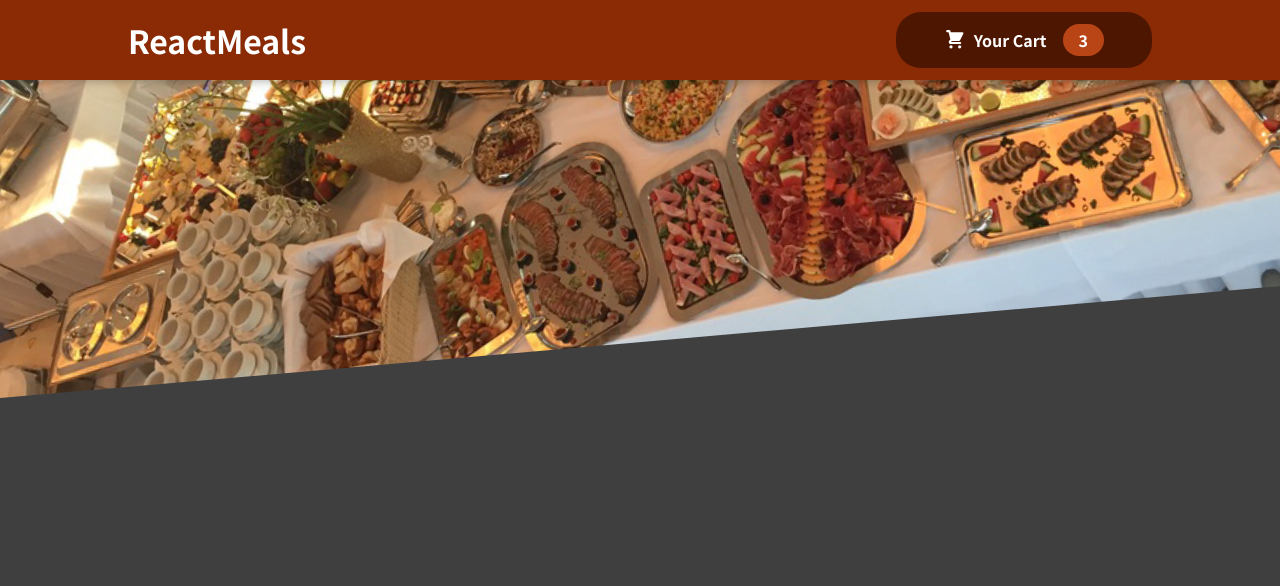
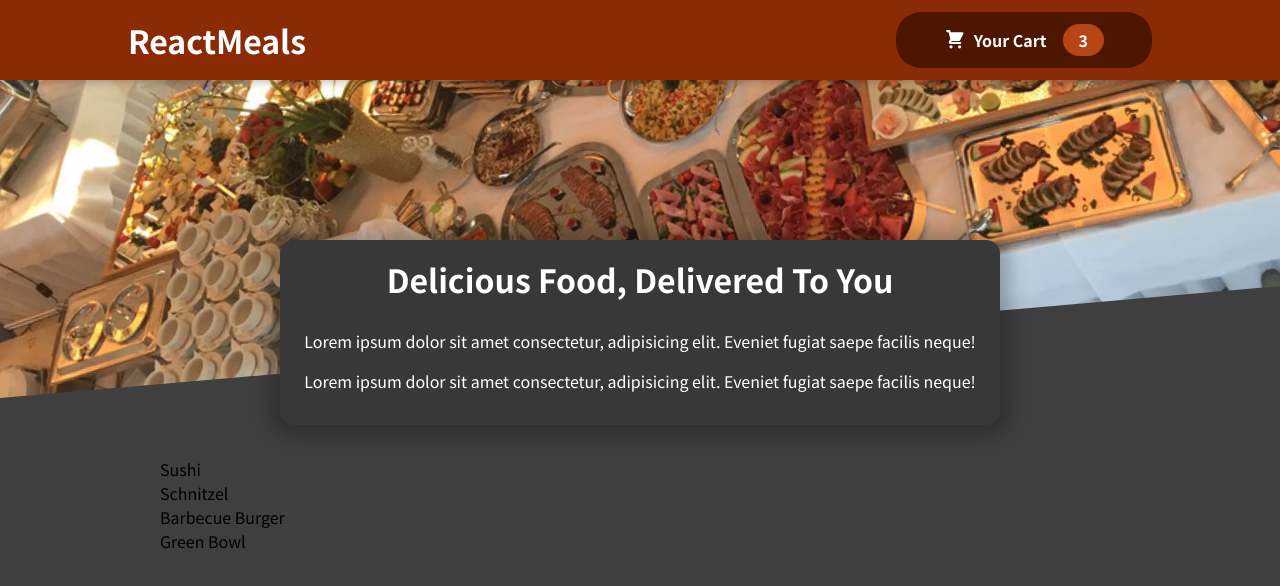
Before and after one commit to srafsan/React_meals, a React (Create React App) app: page / in a window 1280 px wide. Shown: the top 586 px of the page. Built offline with nearby package versions, Linux system fonts and the light colour scheme.

Commit message:
Add Meals Component

```diff
--- a/src/App.js
+++ b/src/App.js
@@ -1,10 +1,14 @@
 import { Fragment } from "react";
 import Header from "./components/Header/Header";
+import Meals from "./components/Meals/Meals";
 
 function App() {
     return (
         <Fragment>
             <Header />
+            <main>
+                <Meals />
+            </main>
         </Fragment>
     );
 }
--- /dev/null
+++ b/src/components/Meals/AvailableMeals.js
@@ -0,0 +1,39 @@
+import classes from "./AvailableMeals.module.css";
+
+const DUMMY_MEALS = [
+    {
+        id: "m1",
+        name: "Sushi",
+        description: "Finest fish and veggies",
+        price: 22.99,
+    },
+    {
+        id: "m2",
+        name: "Schnitzel",
+        description: "A german specialty!",
+        price: 16.5,
+    },
+    {
+        id: "m3",
+        name: "Barbecue Burger",
+        description: "American, raw, meaty",
+        price: 12.99,
+    },
+    {
+        id: "m4",
+        name: "Green Bowl",
+        description: "Healthy...and green...",
+        price: 18.99,
+    },
+];
+
+const AvailableMeals = () => {
+    const mealsList = DUMMY_MEALS.map((meal) => <li>{meal.name}</li>);
+    return (
+        <section className={classes.meals}>
+            <ul>{mealsList}</ul>
+        </section>
+    );
+};
+
+export default AvailableMeals;
--- /dev/null
+++ b/src/components/Meals/AvailableMeals.module.css
@@ -0,0 +1,24 @@
+.meals {
+    max-width: 60rem;
+    width: 90%;
+    margin: 2rem auto;
+    animation: meals-appear 1s ease-out forwards;
+}
+
+.meals ul {
+    list-style: none;
+    margin: 0;
+    padding: 0;
+}
+
+@keyframes meals-appear {
+    from {
+        opacity: 0;
+        transform: translateY(3rem);
+    }
+
+    to {
+        opacity: 1;
+        transform: translateY(0);
+    }
+}
--- /dev/null
+++ b/src/components/Meals/Meals.js
@@ -0,0 +1,14 @@
+import { Fragment } from "react";
+import MealsSummary from "./MealsSummary";
+import AvailableMeals from "./AvailableMeals";
+
+const Meals = () => {
+    return (
+        <Fragment>
+            <MealsSummary />
+            <AvailableMeals />
+        </Fragment>
+    );
+};
+
+export default Meals;
--- /dev/null
+++ b/src/components/Meals/MealsSummary.js
@@ -0,0 +1,19 @@
+import classes from "./MealsSummary.module.css";
+
+const MealsSummary = () => {
+    return (
+        <section className={classes.summary}>
+            <h2>Delicious Food, Delivered To You</h2>
+            <p>
+                Lorem ipsum dolor sit amet consectetur, adipisicing elit.
+                Eveniet fugiat saepe facilis neque!
+            </p>
+            <p>
+                Lorem ipsum dolor sit amet consectetur, adipisicing elit.
+                Eveniet fugiat saepe facilis neque!
+            </p>
+        </section>
+    );
+};
+
+export default MealsSummary;
--- /dev/null
+++ b/src/components/Meals/MealsSummary.module.css
@@ -0,0 +1,18 @@
+.summary {
+    text-align: center;
+    max-width: 45rem;
+    width: 90%;
+    margin: auto;
+    margin-top: -10rem;
+    position: relative;
+    background-color: #383838;
+    color: white;
+    border-radius: 14px;
+    padding: 1rem;
+    box-shadow: 0 1px 18px 10px rgba(0, 0, 0, 0.25);
+}
+
+.summary h2 {
+    font-size: 2rem;
+    margin-top: 0;
+}
```
